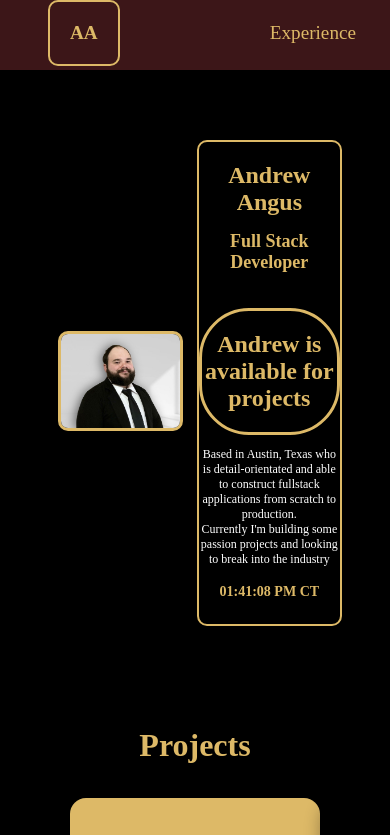
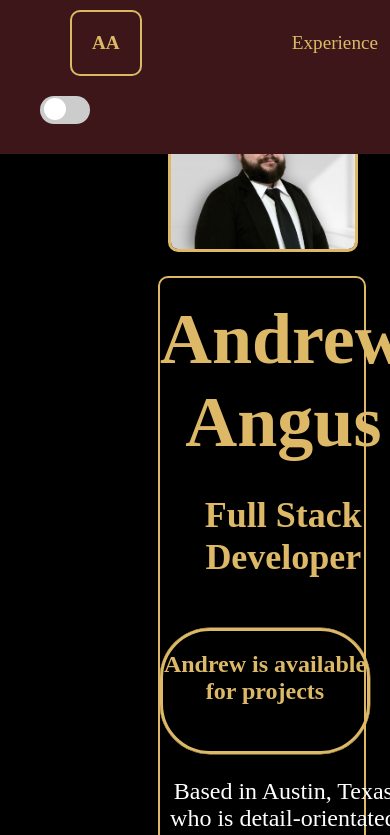
Before and after one commit to aangus98/Portfoliov2, a React (Vite) app in the folder front-end/: page / in a window 390 px wide. Shown: the top 835 px of the page. Built offline with nearby package versions, Linux system fonts and the light colour scheme.

Commit message:
Fixed media responsiveness

```diff
--- a/front-end/src/components/MainPage/css/contactMe.css
+++ b/front-end/src/components/MainPage/css/contactMe.css
@@ -119,7 +119,7 @@
 @media screen and (max-width: 768px) {
     .contact-box {
       width: 90%;
-      margin: 1rem auto;
+      margin-left: 65px;
       padding: 1.5rem;
     }
     .contact-box button {
--- a/front-end/src/components/MainPage/css/sectionOne.css
+++ b/front-end/src/components/MainPage/css/sectionOne.css
@@ -18,6 +18,7 @@
 
 .sectionOne{
     display: flex;
+    flex-wrap: wrap;
     flex-direction: column;
     justify-content: right;
     align-items: right;
@@ -136,27 +137,21 @@
 }
 
 @media screen and (max-width: 768px) {
-    .sectionOne {
-        width: 1000px; /* Full width on smaller screens */
-        margin: 20px; /* Adjust margins for smaller screens */
-    }
-    .headshot img {
-        width: 100%; /* Full width on smaller screens */
-        height: auto; /* Maintain aspect ratio */
-    }
-    .availability {
-        margin-left: 0; /* Center the availability box on smaller screens */
-    }
-    .title, .description, .time {
-        font-size: 0.75rem; /* Adjust font size for smaller screens */
-    }
+  .imageContainer {
+    flex-direction: column;
+    align-items: center;
+    margin-top: 90px;
+    margin-left: 150px;
+  }
 
-    .availability {
-        max-width: 500px; /* Full width on smaller screens */
-    }
+  .headshot, .sectionOne {
+    width: 90%;
+    max-width: 500px;
+    margin: 10px auto;
+  }
 
-    .sectionOne h1{
-        font-size: 1.5rem; /* Adjust font size for smaller screens */
-    }
-
+  .sectionOne {
+    width: 100%;
+    margin-left: 0;
+  }
 }
--- a/front-end/src/components/Projects/projectCards.css
+++ b/front-end/src/components/Projects/projectCards.css
@@ -94,6 +94,11 @@
 }
 
 @media screen and (max-width: 1200px) {
+
+.carousel-wrapper {
+    margin-left: 65px;
+  }
+
   .carousel-button {
     font-size: 2rem;
     padding: 10px;
--- a/front-end/src/css/footer.css
+++ b/front-end/src/css/footer.css
@@ -43,3 +43,20 @@
   .social-links li a:hover {
     color: var(--white); /* Change this color to your preferred hover color */
   }
+
+
+  @media screen and (max-width: 768px) {
+    .footer-content {
+      padding: 0 10px;
+      margin-left: 150px;
+    }
+
+    .social-links {
+      flex-direction: row;
+      gap: 25px;
+    }
+    .social-links li a {
+      font-size: 1.2rem;
+    }
+
+  }
--- a/front-end/src/css/header.css
+++ b/front-end/src/css/header.css
@@ -8,12 +8,16 @@
 }
 
 .container {
-  position: fixed;
-  margin-top: -120px;
-  background-color: var(--tertiary);
-  width: 2500px;
-  margin-left: -10px;
-}
+    position: fixed;
+    top: 0;
+    left: 0;
+    right: 0;
+    z-index: 999;
+    background-color: var(--tertiary);
+    width: 100%;
+    padding: 10px 20px;
+  }
+
 
 
 .brand {
@@ -165,6 +169,7 @@
     }
 
     .switch {
+        margin-left: -50px;
         width: 50px;
         height: 28px;
     }
```
